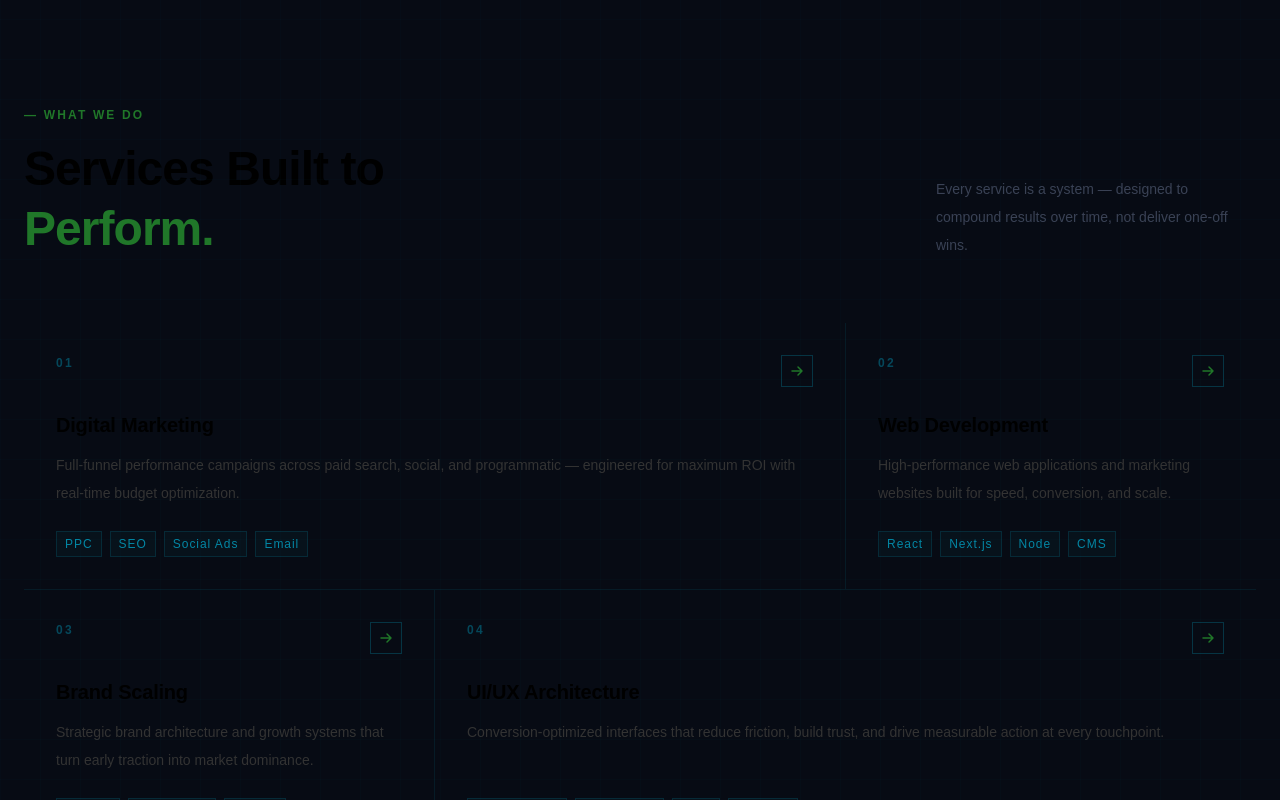
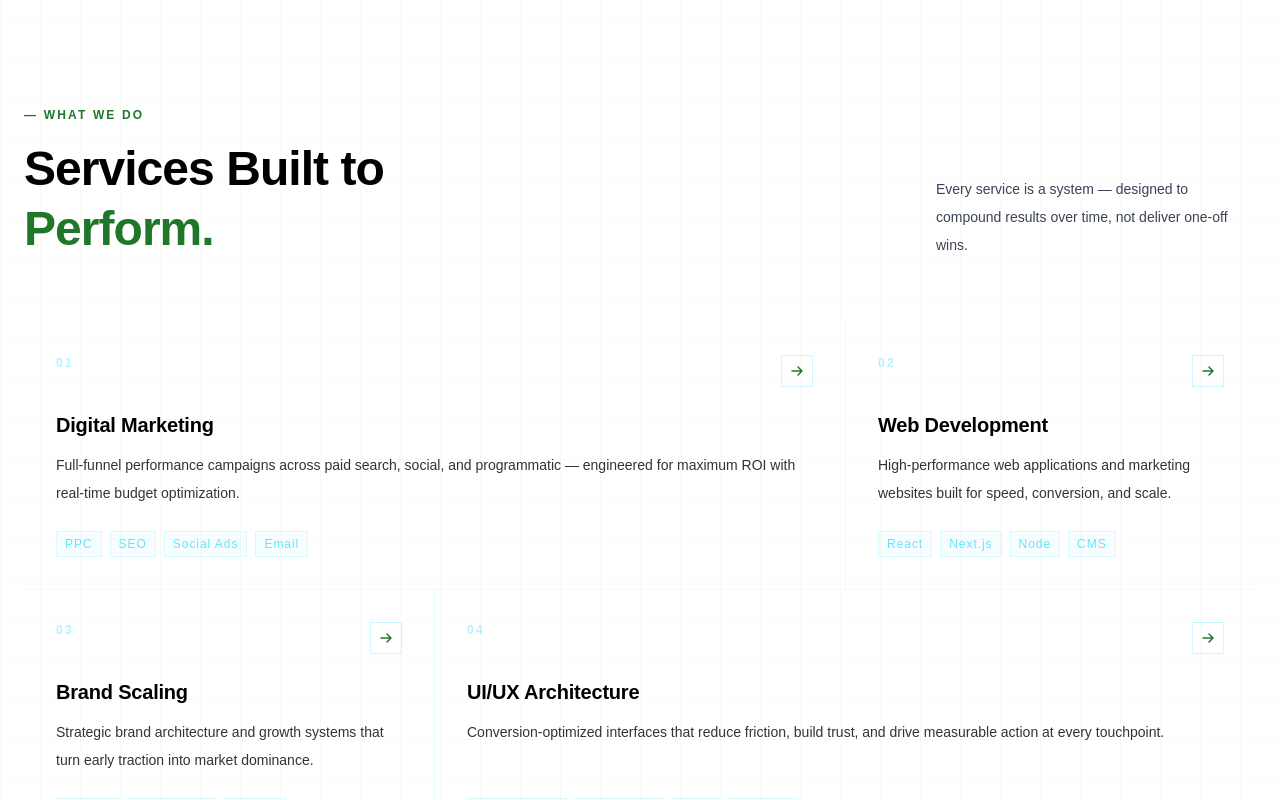
Before and after one commit to Daniyal2513/CSA-Trading-LLC, a React (Vite) app: page / in a window 1280 px wide. Shown: the part 2000-2800 px from the top of the page. Built offline with nearby package versions, Linux system fonts and the light colour scheme; the HTML template or start-up script is replaced by a standard one; a web font is replaced by a local one.

Commit message:
few changes

```diff
--- a/src/App.tsx
+++ b/src/App.tsx
@@ -358,7 +358,7 @@ function Hero() {
                   color: '#000000',
                   background: 'transparent',
                   padding: '14px 28px',
-                  border: '1px solid rgba(255,255,255,0.12)',
+                  border: '1px solid rgba(0, 0, 0, 0.15)',
                   cursor: 'pointer',
                   transition: 'all 0.2s cubic-bezier(0.4, 0, 0.2, 1)',
                 }}
@@ -367,7 +367,7 @@ function Hero() {
                   e.currentTarget.style.color = ' #207729'
                 }}
                 onMouseLeave={(e) => {
-                  e.currentTarget.style.borderColor = 'rgba(255,255,255,0.12)'
+                  e.currentTarget.style.borderColor = 'rgba(0, 0, 0, 0.15)'
                   e.currentTarget.style.color = '#000000'
                 }}
               >
@@ -798,24 +798,24 @@ function Services() {
           {/* Row 1: Wide + Narrow */}
           <div
             className="md:col-span-2 p-8 group transition-all duration-300 cursor-pointer"
-            style={{ background: '#070b14' }}
+            style={{ background: '#ffffff' }}
             onMouseEnter={(e) => {
               (e.currentTarget as HTMLElement).style.background = 'rgba(245, 245, 245, 1)'
             }}
             onMouseLeave={(e) => {
-              (e.currentTarget as HTMLElement).style.background = '#070b14'
+              (e.currentTarget as HTMLElement).style.background = '#ffffff'
             }}
           >
             <ServiceCardContent service={services[0]} />
           </div>
           <div
             className="p-8 group transition-all duration-300 cursor-pointer"
-            style={{ background: '#070b14' }}
+            style={{ background: '#ffffff' }}
             onMouseEnter={(e) => {
-              (e.currentTarget as HTMLElement).style.background = 'rgba(13, 20, 34, 1)'
+              (e.currentTarget as HTMLElement).style.background = 'rgba(245, 245, 245, 1)'
             }}
             onMouseLeave={(e) => {
-              (e.currentTarget as HTMLElement).style.background = '#070b14'
+              (e.currentTarget as HTMLElement).style.background = '#ffffff'
             }}
           >
             <ServiceCardContent service={services[1]} />
@@ -823,24 +823,24 @@ function Services() {
           {/* Row 2: Narrow + Wide */}
           <div
             className="p-8 group transition-all duration-300 cursor-pointer"
-            style={{ background: '#070b14' }}
+            style={{ background: '#ffffff' }}
             onMouseEnter={(e) => {
-              (e.currentTarget as HTMLElement).style.background = 'rgba(13, 20, 34, 1)'
+              (e.currentTarget as HTMLElement).style.background = 'rgba(245, 245, 245, 1)'
             }}
             onMouseLeave={(e) => {
-              (e.currentTarget as HTMLElement).style.background = '#070b14'
+              (e.currentTarget as HTMLElement).style.background = '#ffffff'
             }}
           >
             <ServiceCardContent service={services[2]} />
           </div>
           <div
             className="md:col-span-2 p-8 group transition-all duration-300 cursor-pointer"
-            style={{ background: '#070b14' }}
+            style={{ background: '#ffffff' }}
             onMouseEnter={(e) => {
-              (e.currentTarget as HTMLElement).style.background = 'rgba(13, 20, 34, 1)'
+              (e.currentTarget as HTMLElement).style.background = 'rgba(245, 245, 245, 1)'
             }}
             onMouseLeave={(e) => {
-              (e.currentTarget as HTMLElement).style.background = '#070b14'
+              (e.currentTarget as HTMLElement).style.background = '#ffffff'
             }}
           >
             <ServiceCardContent service={services[3]} />
@@ -1014,7 +1014,7 @@ function Testimonials() {
           <div
             className="lg:col-span-2 p-8 relative overflow-hidden"
             style={{
-              background: 'rgba(13, 20, 34, 0.8)',
+              background: 'rgba(240, 240, 240, 0.8)',
               border: '1px solid rgba(0, 212, 255, 0.2)',
             }}
           >
@@ -1267,7 +1267,7 @@ function Contact() {
                         fontFamily: "'DM Sans', sans-serif",
                         fontWeight: 300,
                         color: '#000000',
-                        background: 'rgba(13, 20, 34, 0.8)',
+                        background: 'rgba(240, 240, 240, 0.8)',
                         border: focused === key
                           ? '1px solid rgba(0, 212, 255, 0.5)'
                           : '1px solid rgba(0, 212, 255, 0.12)',
@@ -1302,7 +1302,7 @@ function Contact() {
                       fontFamily: "'DM Sans', sans-serif",
                       fontWeight: 300,
                       color: '#000000',
-                      background: 'rgba(13, 20, 34, 0.8)',
+                      background: 'rgba(240, 240, 240, 0.8)',
                       border: focused === 'message'
                         ? '1px solid rgba(0, 212, 255, 0.5)'
                         : '1px solid rgba(0, 212, 255, 0.12)',
@@ -1519,7 +1519,7 @@ function Footer() {
 
 export default function App() {
   return (
-    <div style={{ background: '#070b14', minHeight: '100vh' }}>
+    <div style={{ background: '#ffffff', minHeight: '100vh' }}>
       <Navbar />
       <Hero />
       <StatsBand />
--- a/src/index.css
+++ b/src/index.css
@@ -71,10 +71,11 @@ body {
 }
 
 /* Futuristic grid background utility */
+/* Futuristic grid background utility */
 .grid-bg {
   background-image:
-    linear-gradient(rgba(0, 212, 255, 0.04) 1px, transparent 1px),
-    linear-gradient(90deg, rgba(0, 212, 255, 0.04) 1px, transparent 1px);
+    linear-gradient(rgba(32, 119, 41, 0.08) 1px, transparent 1px),
+    linear-gradient(90deg, rgba(32, 119, 41, 0.08) 1px, transparent 1px);
   background-size: 40px 40px;
 }
 
```
